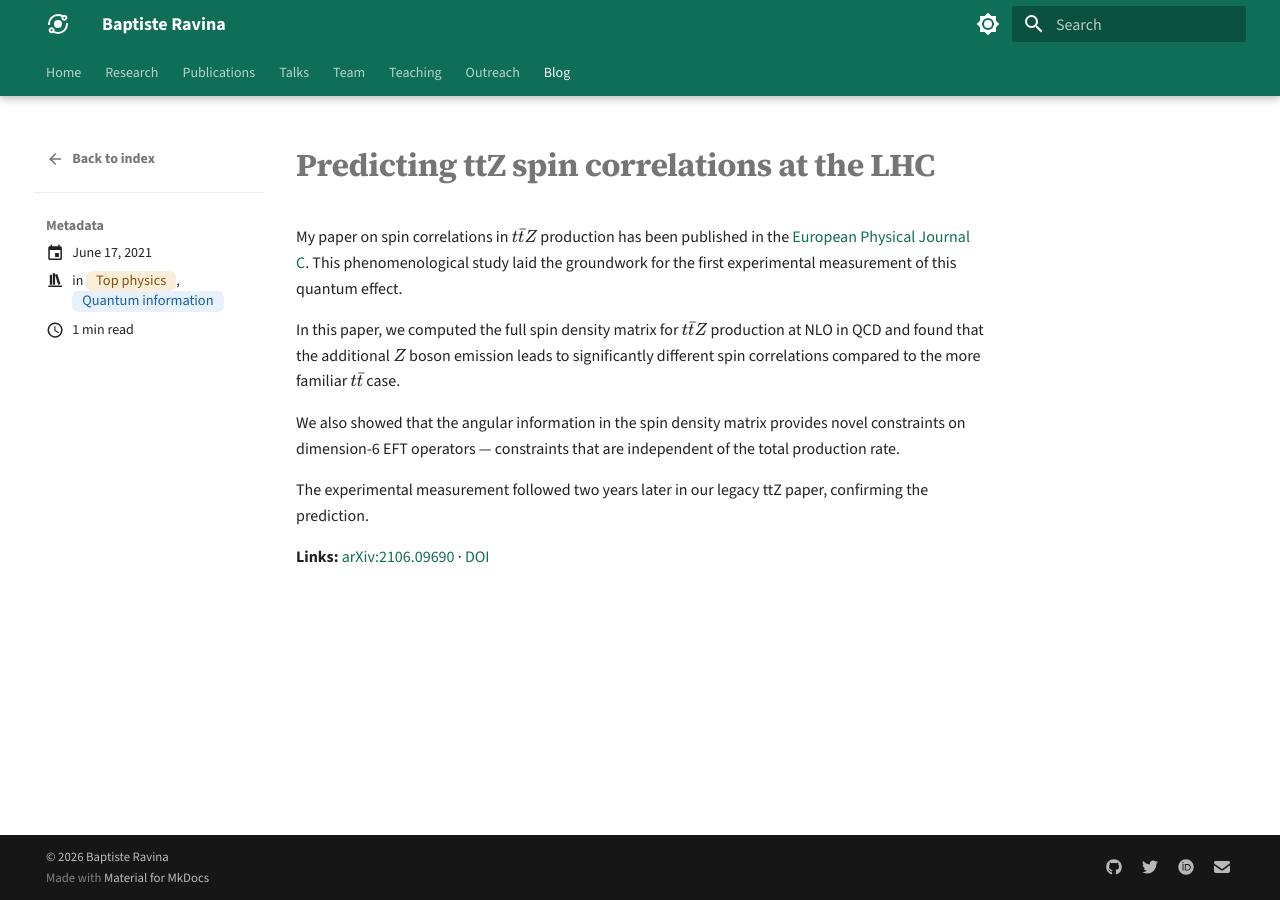
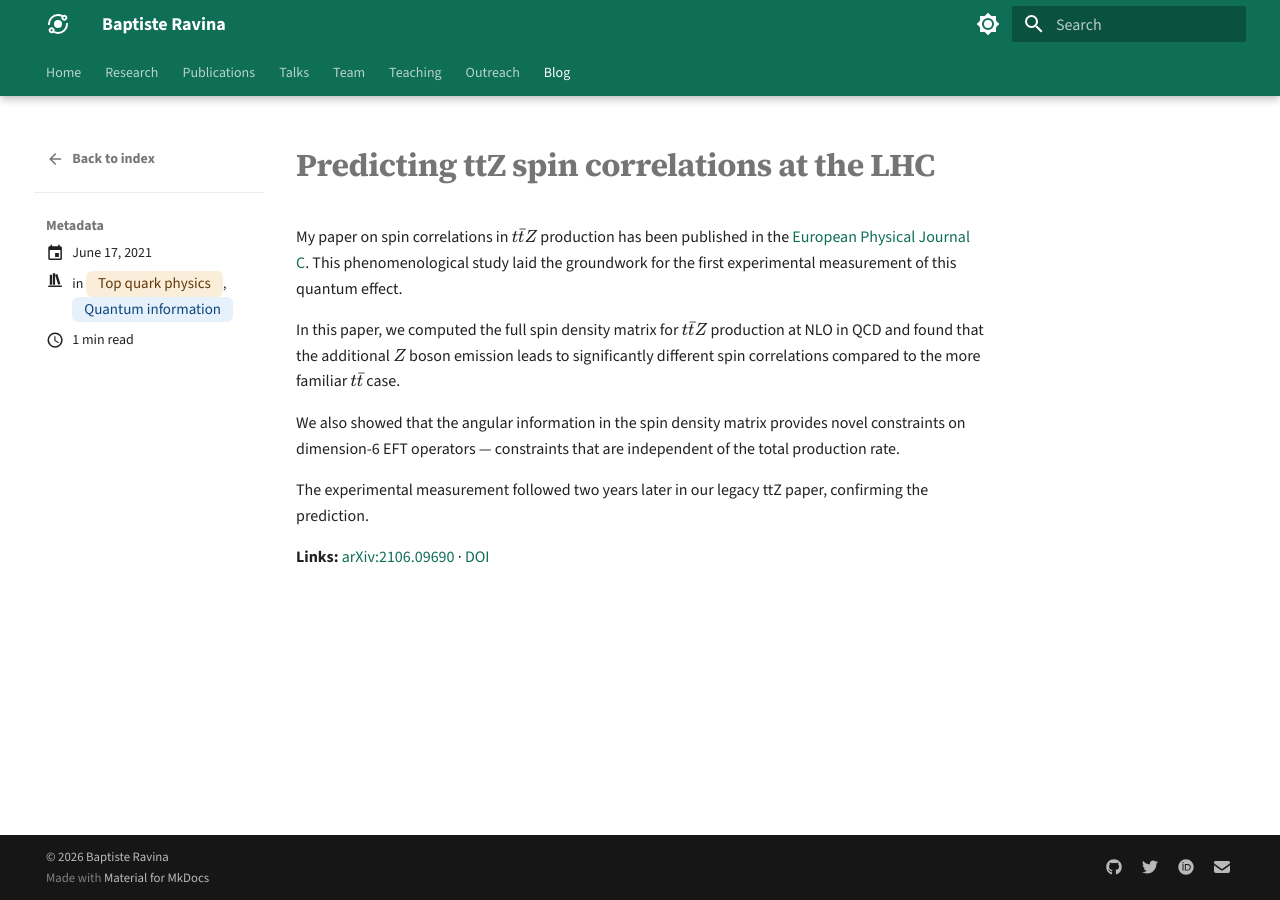
Before and after one commit to bravina/academic-website-mkdocs, an MkDocs documentation site: the page built from docs/blog/posts/2021-ttz-spin.md, in a window 1280 px wide. Built offline with MkDocs 1.6.1 and Material for MkDocs 9.7.7, drawn with Linux system fonts in a browser that asks for light colours.

Commit message:
fix blog posts, pills, and landing page

```diff
--- a/docs/assets/css/custom.css
+++ b/docs/assets/css/custom.css
@@ -150,26 +150,75 @@
 
 /* ============================================================
    5. PILLS / TAGS
-   hp- prefix: used on the homepage; safe to reuse site-wide
-   via the same classes if needed in the future.
+   Site-wide component. Use <span class="pill" data-color="teal">
+   for unlinked pills, <a class="pill" data-color="teal"> for linked.
+   Hover effect only applies to <a> pills.
    ============================================================ */
 
-.hp-pills {
+.pill-row {
   display: flex;
   flex-wrap: wrap;
   gap: 6px;
   margin-top: 0.8rem;
 }
-.hp-pill {
+.pill {
+  display: inline-block;
   font-size: 0.75rem;
   padding: 3px 12px;
   border-radius: 6px;
   font-weight: 500;
+  text-decoration: none;
+  vertical-align: baseline;
+  transition: background 0.15s, color 0.15s;
 }
-.hp-pill-t { background: var(--accent-light); color: var(--accent-dark); }
-.hp-pill-p { background: var(--purple-light); color: #3c3489; }
-.hp-pill-c { background: var(--coral-light);  color: #712b13; }
-.hp-pill-b { background: var(--blue-light);   color: #0c447c; }
+
+/* — Teal — */
+.pill[data-color="teal"]   { background: var(--teal-50);    color: var(--teal-900); }
+a.pill[data-color="teal"]:hover  { background: var(--teal-600);   color: #fff; }
+
+/* — Purple — */
+.pill[data-color="purple"] { background: var(--purple-50);  color: var(--purple-800); }
+a.pill[data-color="purple"]:hover { background: var(--purple-800); color: #fff; }
+
+/* — Coral — */
+.pill[data-color="coral"]  { background: var(--coral-50);   color: var(--coral-800); }
+a.pill[data-color="coral"]:hover  { background: var(--coral-800);  color: #fff; }
+
+/* — Blue — */
+.pill[data-color="blue"]   { background: var(--blue-50);    color: var(--blue-800); }
+a.pill[data-color="blue"]:hover   { background: var(--blue-800);   color: #fff; }
+
+/* — Amber — */
+.pill[data-color="amber"]  { background: var(--amber-50);   color: var(--amber-800); }
+a.pill[data-color="amber"]:hover  { background: var(--amber-800);  color: #fff; }
+
+/* — Red — */
+.pill[data-color="red"]    { background: var(--red-50);     color: var(--red-800); }
+a.pill[data-color="red"]:hover    { background: var(--red-800);    color: #fff; }
+
+/* — Green — */
+.pill[data-color="green"]  { background: var(--green-50);   color: var(--green-800); }
+a.pill[data-color="green"]:hover  { background: var(--green-800);  color: #fff; }
+
+/* — Pink — */
+.pill[data-color="pink"]   { background: var(--pink-50);    color: var(--pink-800); }
+a.pill[data-color="pink"]:hover   { background: var(--pink-800);   color: #fff; }
+
+/* — Gray — */
+.pill[data-color="gray"]   { background: var(--gray-50);    color: var(--gray-800); }
+a.pill[data-color="gray"]:hover   { background: var(--gray-800);   color: #fff; }
+
+/* — Slate — */
+.pill[data-color="slate"]  { background: var(--slate-50);   color: var(--slate-800); }
+a.pill[data-color="slate"]:hover  { background: var(--slate-800);  color: #fff; }
+
+/* — Indigo — */
+.pill[data-color="indigo"] { background: var(--indigo-50);  color: var(--indigo-800); }
+a.pill[data-color="indigo"]:hover { background: var(--indigo-800); color: #fff; }
+
+/* — Cyan — */
+.pill[data-color="cyan"]   { background: var(--cyan-50);    color: var(--cyan-800); }
+a.pill[data-color="cyan"]:hover   { background: var(--cyan-800);   color: #fff; }
 
 
 /* ============================================================
@@ -516,18 +565,7 @@
   color: var(--text-muted);
   line-height: 1.55;
 }
-.hp-blog-tags {
-  display: flex;
-  gap: 5px;
-  margin-top: 0.5rem;
-}
-.hp-blog-tags span {
-  font-size: 0.65rem;
-  padding: 2px 8px;
-  border-radius: 4px;
-  background: var(--accent-light);
-  color: var(--accent-dark);
-}
+
 
 
 /* --- 6g. CTA strip ------------------------------------------ */
@@ -881,105 +919,17 @@ a.talk-title:hover { color: var(--accent); }
 
 /* ============================================================
    15. BLOG CATEGORY PILLS  (MkDocs Material blog plugin)
+   Category links are rendered via template overrides in
+   overrides/partials/post.html and overrides/blog-post.html,
+   which inject class="pill" data-color="..." so the pill
+   component in section 5 handles all colour and hover styling.
    ============================================================ */
 
-/* Blog index + individual post metadata */
-.md-typeset .md-meta__link,
-.md-post__meta .md-meta__link {
-  font-size: 0.72rem !important;
-  padding: 3px 10px;
-  border-radius: 6px;
-  background: var(--accent-light);
-  color: var(--accent-dark) !important;
-  text-decoration: none !important;
-  font-weight: 500;
-  margin-left: 2px;
-  display: inline-block;
-  line-height: 1;
-}
-.md-typeset .md-meta__link:hover,
-.md-post__meta .md-meta__link:hover {
-  background: var(--accent);
-  color: #fff !important;
-}
-
-/* Individual post page: category links inside nav */
-.md-nav__link a[href*="category/"] {
-  font-size: 0.72rem !important;
-  padding: 3px 10px;
-  border-radius: 6px;
-  background: var(--accent-light);
-  color: var(--accent-dark) !important;
-  text-decoration: none !important;
-  font-weight: 500;
-  display: inline-block;
-  line-height: 1;
-}
-.md-nav__link a[href*="category/"]:hover {
-  background: var(--accent);
-  color: #fff !important;
-}
-
-/* Hide the "in" text before categories but keep it accessible */
-.md-meta__item:has(.md-meta__link) { font-size: 0; }
-.md-meta__item:has(.md-meta__link) .md-meta__link { font-size: 0.72rem !important; }
-
-/* Per-category colors */
-
-/* Atlas */
-.md-typeset .md-meta__link[href*="category/atlas"],
-.md-post__meta .md-meta__link[href*="category/atlas"],
-.md-nav__link a[href*="category/atlas"] {
-  background: var(--accent-light);
-  color: var(--accent-dark) !important;
-}
-.md-typeset .md-meta__link[href*="category/atlas"]:hover,
-.md-post__meta .md-meta__link[href*="category/atlas"]:hover,
-.md-nav__link a[href*="category/atlas"]:hover {
-  background: var(--accent-dark);
-  color: #fff !important;
-}
-
-/* Machine Learning */
-.md-typeset .md-meta__link[href*="category/machine-learning"],
-.md-post__meta .md-meta__link[href*="category/machine-learning"],
-.md-nav__link a[href*="category/machine-learning"] {
-  background: var(--purple-light);
-  color: #3c3489 !important;
-}
-.md-typeset .md-meta__link[href*="category/machine-learning"]:hover,
-.md-post__meta .md-meta__link[href*="category/machine-learning"]:hover,
-.md-nav__link a[href*="category/machine-learning"]:hover {
-  background: #3c3489;
-  color: #fff !important;
-}
-
-/* Quantum Information */
-.md-typeset .md-meta__link[href*="category/quantum-information"],
-.md-post__meta .md-meta__link[href*="category/quantum-information"],
-.md-nav__link a[href*="category/quantum-information"] {
-  background: var(--blue-light);
-  color: var(--blue) !important;
-}
-.md-typeset .md-meta__link[href*="category/quantum-information"]:hover,
-.md-post__meta .md-meta__link[href*="category/quantum-information"]:hover,
-.md-nav__link a[href*="category/quantum-information"]:hover {
-  background: var(--blue);
-  color: #fff !important;
-}
-
-/* Top Physics */
-.md-typeset .md-meta__link[href*="category/top-physics"],
-.md-post__meta .md-meta__link[href*="category/top-physics"],
-.md-nav__link a[href*="category/top-physics"] {
-  background: var(--amber-light);
-  color: var(--amber) !important;
-}
-.md-typeset .md-meta__link[href*="category/top-physics"]:hover,
-.md-post__meta .md-meta__link[href*="category/top-physics"]:hover,
-.md-nav__link a[href*="category/top-physics"]:hover {
-  background: var(--amber);
-  color: #fff !important;
+/* The meta list is inline-flex with default align-items:stretch,
+   which causes pills to misalign with surrounding text items.
+   Center-aligning fixes this cleanly. */
+.md-meta__list {
+  align-items: center;
 }
 
 
@@ -994,7 +944,7 @@ a.talk-title:hover { color: var(--accent); }
     align-items: center;
     text-align: center;
   }
-  .hp-pills { justify-content: center; }
+  .pill-row { justify-content: center; }
 
   /* Research cards go single column */
   .hp-rg { grid-template-columns: 1fr; }
--- a/docs/blog/posts/2021-ttz-spin.md
+++ b/docs/blog/posts/2021-ttz-spin.md
@@ -1,7 +1,7 @@
 ---
 date: 2021-06-17
 categories:
-  - Top physics
+  - Top quark physics
   - Quantum information
 ---
 
--- a/mkdocs.yml
+++ b/mkdocs.yml
@@ -97,7 +97,7 @@ plugins:
       categories_allowed:
         - ATLAS
         - Machine learning
-        - Top physics
+        - Top quark physics
         - Quantum information
 
 nav:
--- /dev/null
+++ b/overrides/blog-post.html
@@ -0,0 +1,151 @@
+{#-
+  Override of blog-post.html
+  Adds data-color to category links in the post sidebar so .pill[data-color] CSS applies.
+  Keep category_color_map in sync with main.py and partials/post.html.
+-#}
+
+{% set category_color_map = {
+  "atlas":                  "teal",
+  "top-quark-physics":      "amber",
+  "quantum-information":    "blue",
+  "machine-learning":       "purple",
+  "effective-field-theory": "pink"
+} %}
+
+{% extends "main.html" %}
+{% import "partials/nav-item.html" as item with context %}
+{% block container %}
+  <div class="md-content md-content--post" data-md-component="content">
+    <div class="md-sidebar md-sidebar--post" data-md-component="sidebar" data-md-type="navigation">
+      <div class="md-sidebar__scrollwrap">
+        <div class="md-sidebar__inner md-post">
+          <nav class="md-nav md-nav--primary">
+            <div class="md-post__back">
+              <div class="md-nav__title md-nav__container">
+                <a href="{{ page.parent.url | url }}" class="md-nav__link">
+                  {% include ".icons/material/arrow-left.svg" %}
+                  <span class="md-ellipsis">
+                    {{ lang.t("blog.index") }}
+                  </span>
+                </a>
+              </div>
+            </div>
+            {% if page.authors %}
+              <div class="md-post__authors md-typeset">
+                {% for author in page.authors %}
+                  <div class="md-profile md-post__profile">
+                    <span class="md-author md-author--long">
+                      <img src="{{ author.avatar | url }}" alt="{{ author.name }}">
+                    </span>
+                    <span class="md-profile__description">
+                      <strong>
+                        {% if author.url %}
+                          <a href="{{ author.url | url }}">{{ author.name }}</a>
+                        {% else %}
+                          {{ author.name }}
+                        {% endif %}
+                      </strong>
+                      <br>
+                      {{ author.description }}
+                    </span>
+                  </div>
+                {% endfor %}
+              </div>
+            {% endif %}
+            <ul class="md-post__meta md-nav__list">
+              <li class="md-nav__item md-nav__item--section">
+                <div class="md-post__title">
+                  <span class="md-ellipsis">
+                    {{ lang.t("blog.meta") }}
+                  </span>
+                </div>
+                <nav class="md-nav">
+                  <ul class="md-nav__list">
+                    <li class="md-nav__item">
+                      <div class="md-nav__link">
+                        {% include ".icons/material/calendar.svg" %}
+                        <time datetime="{{ page.config.date.created }}" class="md-ellipsis">
+                          {{- page.config.date.created | date -}}
+                        </time>
+                      </div>
+                    </li>
+                    {% if page.config.date.updated %}
+                      <li class="md-nav__item">
+                        <div class="md-nav__link">
+                          {% include ".icons/material/calendar-clock.svg" %}
+                          <time datetime="{{ page.config.date.updated }}" class="md-ellipsis">
+                            {{- page.config.date.updated | date -}}
+                          </time>
+                        </div>
+                      </li>
+                    {% endif %}
+                    {% if page.categories %}
+                      <li class="md-nav__item">
+                        <div class="md-nav__link">
+                          {% include ".icons/material/bookshelf.svg" %}
+                          <span class="md-ellipsis">
+                            {{ lang.t("blog.categories.in") }}
+                            {% for category in page.categories %}
+                              {% set slug = category.url.split("/") | reject("equalto", "") | list | last %}
+                              {% set color = category_color_map.get(slug, "teal") %}
+                              <a href="{{ category.url | url }}" class="pill" data-color="{{ color }}">
+                                {{- category.title -}}
+                              </a>
+                              {%- if loop.revindex > 1 %}, {% endif -%}
+                            {% endfor -%}
+                          </span>
+                        </div>
+                      </li>
+                    {% endif %}
+                    {% if page.config.readtime %}
+                      {% set time = page.config.readtime %}
+                      <li class="md-nav__item">
+                        <div class="md-nav__link">
+                          {% include ".icons/material/clock-outline.svg" %}
+                          <span class="md-ellipsis">
+                            {% if time == 1 %}
+                              {{ lang.t("readtime.one") }}
+                            {% else %}
+                              {{ lang.t("readtime.other") | replace("#", time) }}
+                            {% endif %}
+                          </span>
+                        </div>
+                      </li>
+                    {% endif %}
+                  </ul>
+                </nav>
+              </li>
+            </ul>
+            {% if page.config.links %}
+              <ul class="md-post__meta md-nav__list">
+                <li class="md-nav__item md-nav__item--section">
+                  <div class="md-post__title">
+                    <span class="md-ellipsis">
+                      {{ lang.t("blog.references") }}
+                    </span>
+                  </div>
+                  <nav class="md-nav">
+                    <ul class="md-nav__list">
+                      {% for nav_item in page.config.links %}
+                        {% set path = "__ref_" ~ loop.index %}
+                        {{ item.render(nav_item, path, 1) }}
+                      {% endfor %}
+                    </ul>
+                  </nav>
+                </li>
+              </ul>
+            {% endif %}
+          </nav>
+          {% if "toc.integrate" in features %}
+            {% include "partials/toc.html" %}
+          {% endif %}
+        </div>
+      </div>
+    </div>
+    <article class="md-content__inner md-typeset">
+      {% block content %}
+        {% include "partials/content.html" %}
+      {% endblock %}
+    </article>
+  </div>
+{% endblock %}
--- /dev/null
+++ b/overrides/partials/post.html
@@ -0,0 +1,81 @@
+{#-
+  Override of partials/post.html
+  Adds data-color to category links so .pill[data-color] CSS applies.
+  Keep category_color_map in sync with main.py and blog-post.html.
+-#}
+
+{% set category_color_map = {
+  "atlas":                  "teal",
+  "top-quark-physics":      "amber",
+  "quantum-information":    "blue",
+  "machine-learning":       "purple",
+  "effective-field-theory": "pink"
+} %}
+
+<article class="md-post md-post--excerpt">
+  <header class="md-post__header">
+    {% if post.authors %}
+      <nav class="md-post__authors md-typeset">
+        {% for author in post.authors %}
+          <span class="md-author">
+            <img src="{{ author.avatar | url }}" alt="{{ author.name }}">
+          </span>
+        {% endfor %}
+      </nav>
+    {% endif %}
+    <div class="md-post__meta md-meta">
+      <ul class="md-meta__list">
+        <li class="md-meta__item">
+          <time datetime="{{ post.config.date.created }}">
+            {{- post.config.date.created | date -}}
+          </time>
+          {#- Collapse whitespace -#}
+        </li>
+        {% if post.categories %}
+          <li class="md-meta__item">
+            {{ lang.t("blog.categories.in") }}
+            {% for category in post.categories %}
+              {% set slug = category.url.split("/") | reject("equalto", "") | list | last %}
+              {% set color = category_color_map.get(slug, "teal") %}
+              <a href="{{ category.url | url }}" class="pill" data-color="{{ color }}">
+                {{- category.title -}}
+              </a>
+              {%- if loop.revindex > 1 %}, {% endif -%}
+            {% endfor -%}
+          </li>
+        {% endif %}
+        {% if post.config.readtime %}
+          {% set time = post.config.readtime %}
+          <li class="md-meta__item">
+            {% if time == 1 %}
+              {{ lang.t("readtime.one") }}
+            {% else %}
+              {{ lang.t("readtime.other") | replace("#", time) }}
+            {% endif %}
+          </li>
+        {% endif %}
+        {% if post.config.pin %}
+          <span class="md-pin"></span>
+        {% endif %}
+      </ul>
+      {% if post.config.draft %}
+        <span class="md-draft">
+          {{ lang.t("blog.draft") }}
+        </span>
+      {% endif %}
+    </div>
+  </header>
+  <div class="md-post__content md-typeset">
+    {{ post.content }}
+    {% if post.more %}
+      <nav class="md-post__action">
+        <a href="{{ post.url | url }}">
+          {{ lang.t("blog.continue") }}
+        </a>
+      </nav>
+    {% endif %}
+    {% if post.config.pin %}
+      <hr>
+    {% endif %}
+  </div>
+</article>
```
Also changed, not shown: docs/blog/posts/2024-ttz-legacy.md (+1 -1 lines), main.py (+39 -18 lines), 2 other files.
